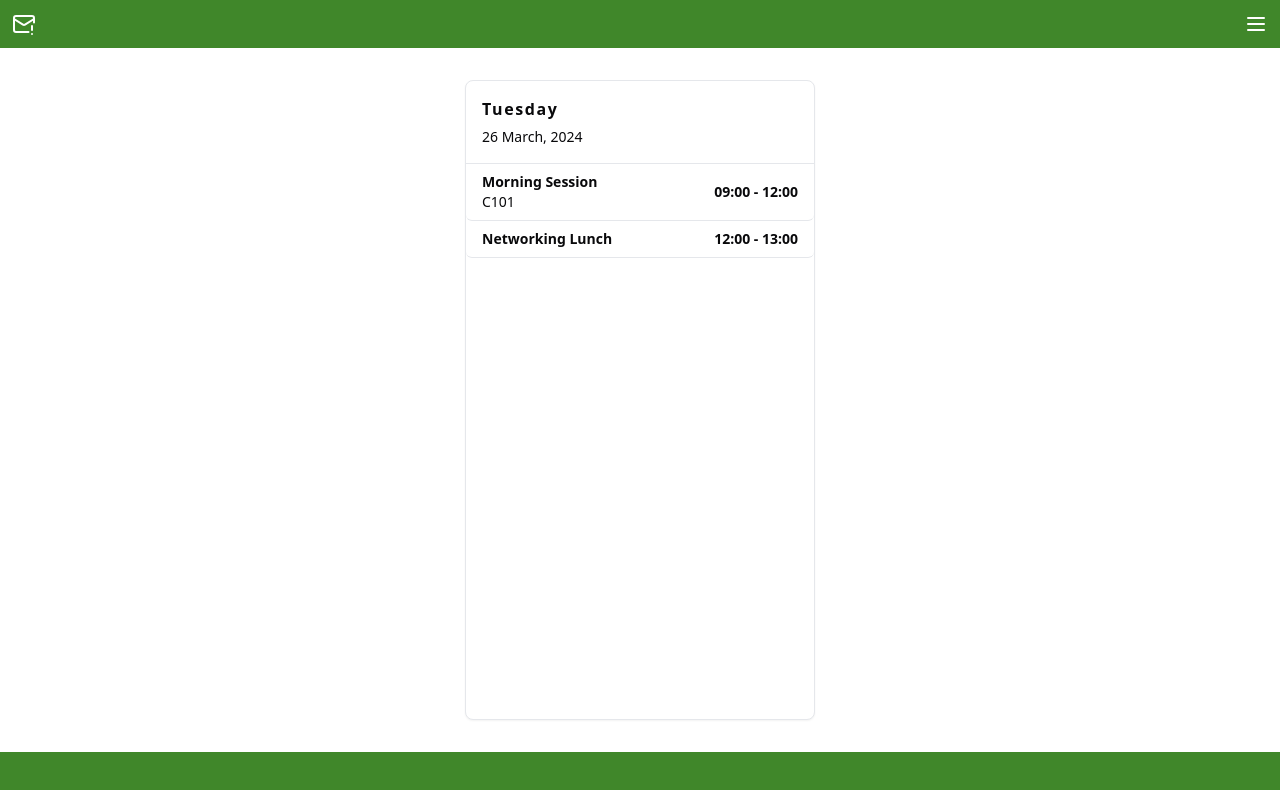
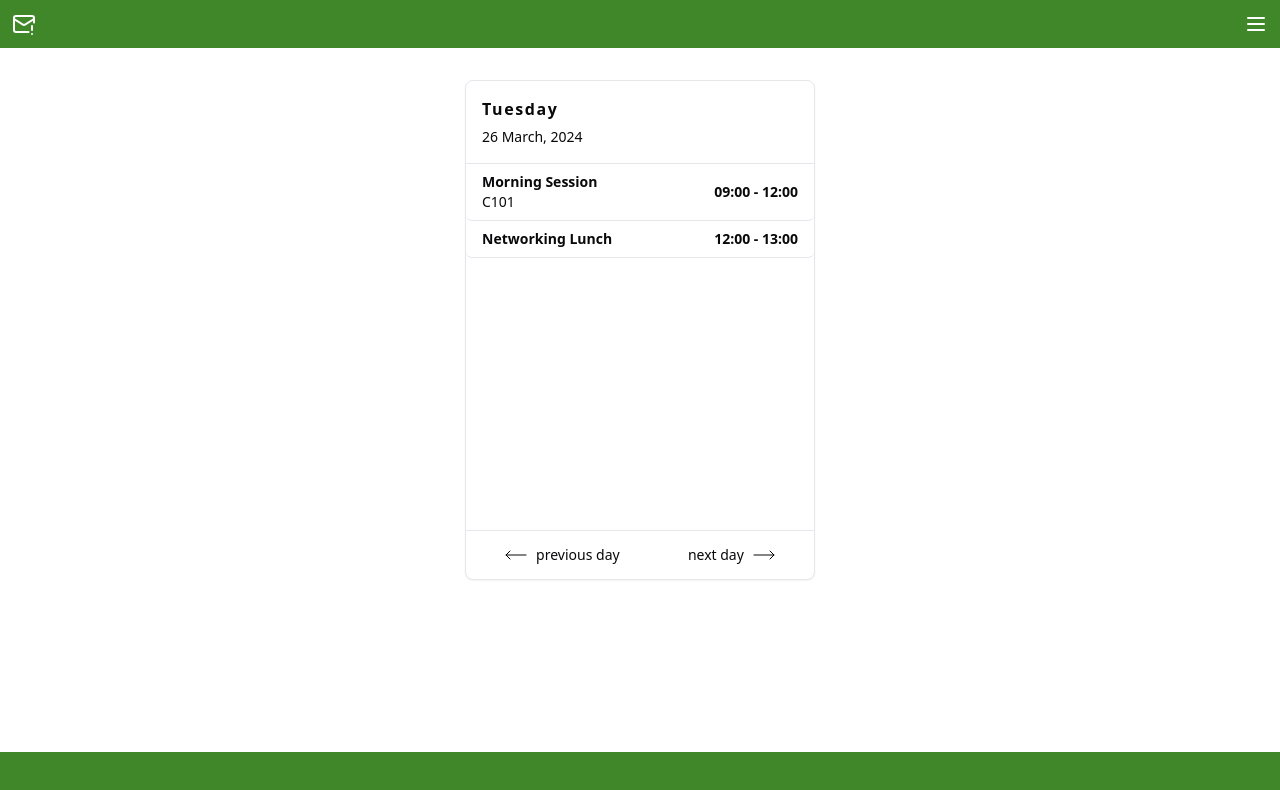
Before and after one commit to jakub-lesniewski/conf-handler-client, a React (Vite) app: page /conference in a window 1280 px wide. Shown: the top 790 px of the page. Built offline with nearby package versions, Linux system fonts and the light colour scheme.

Commit message:
added date changing logic

```diff
--- a/src/pages/(logged-in)/conference/page.tsx
+++ b/src/pages/(logged-in)/conference/page.tsx
@@ -1,35 +1,57 @@
-import { Card, CardContent, CardHeader } from "@/components/ui/card";
 import Timeline from "./timeline";
+import { useState } from "react";
+import { Card, CardContent, CardHeader, CardFooter } from "@/components/ui/card";
 import { useLoaderData } from "react-router-dom";
 import { TimelineElement } from "./conference-types";
-import { useState } from "react";
+import { MoveLeft, MoveRight } from "lucide-react";
+import { Button } from "@/components/ui/button";
 
 export default function Conference() {
-  const [currDate, setCurrDate] = useState({
-    currDayOfWeek: new Date().toLocaleString("default", { weekday: "long" }),
-    currDay: new Date().getDate(),
-    currMonth: new Date().toLocaleString("default", { month: "long" }),
-    currYear: new Date().getFullYear(),
-  });
+  const [currDate, setCurrDate] = useState<Date>(new Date());
 
   const timeline = useLoaderData() as TimelineElement[];
 
-  console.log(timeline);
-  console.log(currDate);
+  function handleSetNextDay() {
+    const nextDay = new Date(currDate);
+    nextDay.setDate(nextDay.getDate() + 1);
+    console.log(nextDay);
+
+    setCurrDate(nextDay);
+  }
+
+  function handleSetPrevDay() {
+    const prevDay = new Date(currDate);
+    prevDay.setDate(prevDay.getDate() - 1);
+    console.log(prevDay);
+
+    setCurrDate(prevDay);
+  }
 
   return (
-    <Card className="my-8 flex flex-col justify-between w-[350px]">
+    <Card className="my-8 flex flex-col justify-between w-[350px] h-[500px]">
+      <div className="flex flex-col justify-between h-full">
         <div>
           <CardHeader className="border-b">
-          <p className="font-bold tracking-widest">{currDate.currDayOfWeek}</p>
+            <p className="font-bold tracking-widest">{currDate.toLocaleDateString("en-UK", { weekday: "long" })}</p>
             <p className="text-sm">
-            {currDate.currDay} {currDate.currMonth}, {currDate.currYear}
+              {currDate.getDate()} {currDate.toLocaleDateString("en-UK", { month: "long" })}, {currDate.getFullYear()}
             </p>
           </CardHeader>
 
-        <CardContent className="w-full">
+          <CardContent className="w-full flex-1">
             <Timeline timeline={timeline} />
           </CardContent>
+        </div>
+
+        <CardFooter className="border-t p-1 flex justify-around">
+          <Button onClick={handleSetPrevDay} variant="ghost">
+            <MoveLeft strokeWidth={1} className="mr-2" /> previous day
+          </Button>
+          <Button onClick={handleSetNextDay} variant="ghost">
+            next day
+            <MoveRight strokeWidth={1} className="ml-2" />
+          </Button>
+        </CardFooter>
       </div>
     </Card>
   );
```
Lines whose indentation alone changed are shown as unchanged.
